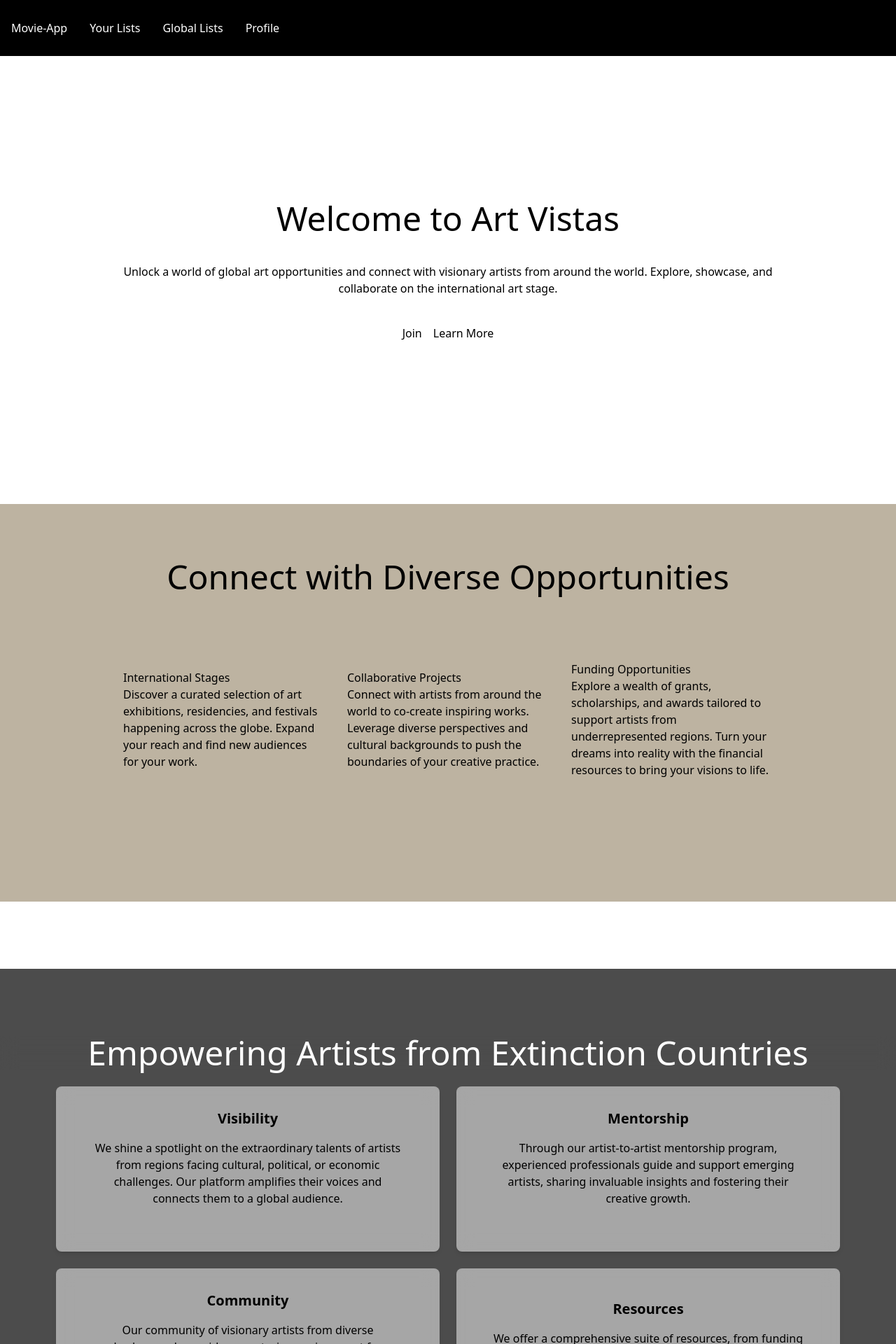
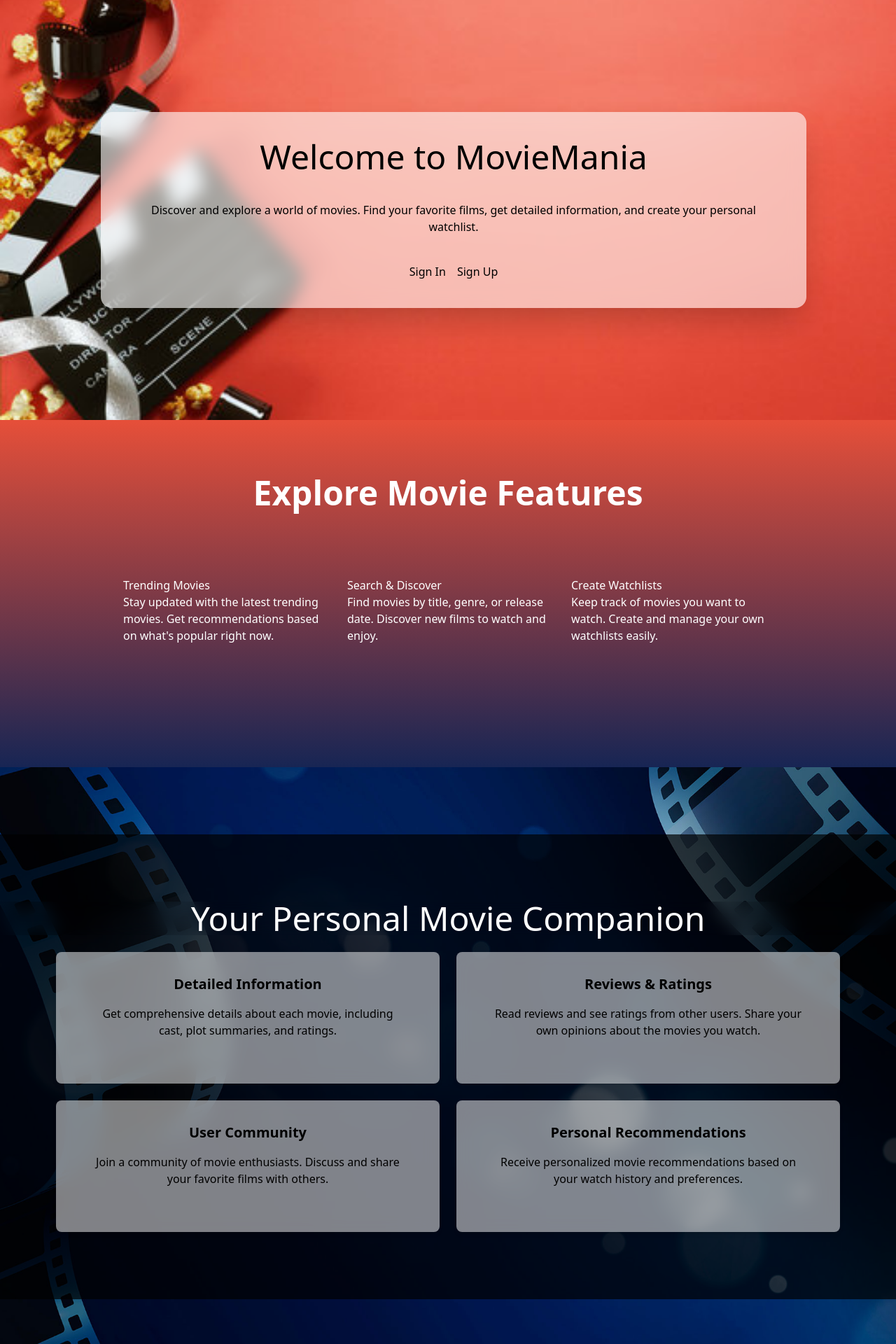
Before and after one commit to CKPRASHANTH07/Movie-App, a React (Create React App) app: page / in a window 1280 px wide. Shown: the top 1920 px of the page at 70% size. Built offline with nearby package versions, Linux system fonts and the light colour scheme; the HTML template or start-up script is replaced by a standard one.

Commit message:
modified:   src/App.js 	modified:   src/components/Home.js 	modified:   src/components/common/Header.js 	new file:   src/images/bggm.jpg 	new file:   src/images/bggm1.jpg

```diff
--- a/src/App.js
+++ b/src/App.js
@@ -1,5 +1,5 @@
 import React from "react";
-import { BrowserRouter as  Router, Route, Routes  } from "react-router-dom";
+import { BrowserRouter as Router, Route, Routes, useLocation } from "react-router-dom";
 import Signin from "./components/Authentication/Signin";
 import Signup from "./components/Authentication/Signup";
 import PageNotFound from "./components/PageNotFound";
@@ -7,22 +7,28 @@ import MovieList from "./components/Movie/MovieList";
 import Home from "./components/Home";
 import Header from "./components/common/Header";
 import Footer from "./components/common/Footer";
+
 function App() {
   return (
     <div>
-     <Router>
-      <Header />
-      <Routes>
-      <Route path="/" Component={Home}/>
-      <Route path="/Signin" Component={Signin}/>
-      <Route path="/Signup" Component={Signup}/>
-      <Route path="/movieList" Component={MovieList}/>
-      <Route path="*" Component={PageNotFound}/>
-      </Routes>
-      <Footer />
+      <Router>
+        <ConditionalHeader />
+        <Routes>
+          <Route path="/" element={<Home />} />
+          <Route path="/Signin" element={<Signin />} />
+          <Route path="/Signup" element={<Signup />} />
+          <Route path="/movieList" element={<MovieList />} />
+          <Route path="*" element={<PageNotFound />} />
+        </Routes>
+        <Footer />
       </Router>
     </div>
   );
 }
 
+function ConditionalHeader() {
+  const location = useLocation();
+  return location.pathname !== '/' ? <Header /> : null;
+}
+
 export default App;
--- a/src/components/Home.js
+++ b/src/components/Home.js
@@ -1,139 +1,122 @@
-import React from 'react'
-import { Link } from 'react-router-dom'
+import React from 'react';
+import { Link } from 'react-router-dom';
+import bggm from '../images/bggm.jpg'
+import bggm1 from '../images/bggm1.jpg'
+
 
 const Home = () => {
   return (
     <div>
-    <div className='p-2 h-[600px] md:p-32 space-y-8 space-x-4 relative'>
-
-  <div className='relative z-10 backdrop-blur-md space-y-10 bg-white/30 rounded-2xl p-10'>
-    <h1 className='text-4xl md:text-5xl text-center'>Welcome to Art Vistas</h1>
-    <p className='text-center'>Unlock a world of global art opportunities and connect with visionary artists from around the world. Explore, showcase, and collaborate on the international art stage.</p>
+      <div className='p-2 h-[600px] md:p-32 space-y-8 space-x-4 relative bg-gradient-to-br from-black to-orange-400/40'>
+      <img src={bggm1} alt='' className='absolute inset-0 w-full h-full object-cover z-0' />
+        <div className='relative z-10 backdrop-blur-md space-y-10 bg-white/60 shadow-2xl rounded-2xl p-10'>
+          <h1 className='text-4xl md:text-5xl text-center font- bold'>Welcome to MovieMania</h1>
+          <p className='text-center'>
+            Discover and explore a world of movies. Find your favorite films, get detailed information, and create your personal watchlist.
+          </p>
           <div className='space-x-4 text-center'>
-      <Link to='/Signin' className='primary-button'>Join</Link>
-      <Link to='/Signup' className='secondary-button'>Learn More</Link>
+            <Link to='/signin' className='primary-button'>Sign In</Link>
+            <Link to='/signup' className='secondary-button'>Sign Up</Link>
           </div>
         </div>
       </div>
 
-
-
-
-
-<div className=' bg-[#BDB3A1] md:p-20 p-8  '>
-  <h1 className='text-4xl md:text-5xl text-center'>Connect with Diverse Opportunities</h1>
+      <div className='bg-gradient-to-b from-[#E64F39] to-blue-950 md:p-20 p-8 text-white'>
+        <h1 className='text-4xl md:text-5xl text-center font-bold'>Explore Movie Features</h1>
         <div className='flex lg:flex-row flex-col items-center p-20'>
           <div className='w-[400px] m-4'>
-      <h2>International Stages</h2>
-      <p>Discover a curated selection of art exhibitions, residencies, and festivals happening across the globe. Expand your reach and find new audiences for your work.</p>
+            <h2>Trending Movies</h2>
+            <p>Stay updated with the latest trending movies. Get recommendations based on what's popular right now.</p>
           </div>
           <div className='w-[400px] m-4'>
-      <h2>Collaborative Projects</h2>
-      <p>Connect with artists from around the world to co-create inspiring works. Leverage diverse perspectives and cultural backgrounds to push the boundaries of your creative practice.</p>
+            <h2>Search & Discover</h2>
+            <p>Find movies by title, genre, or release date. Discover new films to watch and enjoy.</p>
           </div>
           <div className='w-[400px] m-4'>
-      <h2>Funding Opportunities</h2>
-      <p>Explore a wealth of grants, scholarships, and awards tailored to support artists from underrepresented regions. Turn your dreams into reality with the financial resources to bring your visions to life.</p>
+            <h2>Create Watchlists</h2>
+            <p>Keep track of movies you want to watch. Create and manage your own watchlists easily.</p>
           </div>
         </div>
       </div>
 
-
-
-
-
       <div className='relative bg-transparent py-24'>
         <div className='relative z-10 py-24 bg-black/70'>
-    <h1 className='mb-6 backdrop-blur-md text-center text-white text-4xl md:text-5xl'>Empowering Artists from Extinction Countries</h1>
-    <div className="grid grid-cols-1 md:grid-cols-2 gap-6 mx-4 md:mx-20">
-      <figure className="flex flex-col items-center justify-center p-8 text-center bg-white/50 backdrop-blur-md  rounded-lg shadow-md">
-        <blockquote className="max-w-md mx-auto mb-4 lg:mb-8">
-          <h2 className="text-xl font-semibold mb-4">Visibility</h2>
-          <p>We shine a spotlight on the extraordinary talents of artists from regions facing cultural, political, or economic challenges. Our platform amplifies their voices and connects them to a global audience.</p>
+          <h1 className='mb-6 backdrop-blur-md text-center text-white text-4xl md:text-5xl'>Your Personal Movie Companion</h1>
+          <div className='grid grid-cols-1 md:grid-cols-2 gap-6 mx-4 md:mx-20'>
+            <figure className='flex flex-col items-center justify-center p-8 text-center bg-white/50 backdrop-blur-md rounded-lg shadow-md'>
+              <blockquote className='max-w-md mx-auto mb-4 lg:mb-8'>
+                <h2 className='text-xl font-semibold mb-4'>Detailed Information</h2>
+                <p>Get comprehensive details about each movie, including cast, plot summaries, and ratings.</p>
               </blockquote>
             </figure>
-      <figure className="flex flex-col items-center justify-center p-8 text-center bg-white/50 backdrop-blur-md rounded-lg shadow-md">
-        <blockquote className="max-w-md mx-auto mb-4 lg:mb-8">
-          <h2 className="text-xl font-semibold mb-4">Mentorship</h2>
-          <p>Through our artist-to-artist mentorship program, experienced professionals guide and support emerging artists, sharing invaluable insights and fostering their creative growth.</p>
+            <figure className='flex flex-col items-center justify-center p-8 text-center bg-white/50 backdrop-blur-md rounded-lg shadow-md'>
+              <blockquote className='max-w-md mx-auto mb-4 lg:mb-8'>
+                <h2 className='text-xl font-semibold mb-4'>Reviews & Ratings</h2>
+                <p>Read reviews and see ratings from other users. Share your own opinions about the movies you watch.</p>
               </blockquote>
             </figure>
-      <figure className="flex flex-col items-center justify-center p-8 text-center bg-white/50 backdrop-blur-md rounded-lg shadow-md">
-        <blockquote className="max-w-md mx-auto mb-4 lg:mb-8">
-          <h2 className="text-xl font-semibold mb-4">Community</h2>
-          <p>Our community of visionary artists from diverse backgrounds provides a nurturing environment for collaboration, idea-sharing, and mutual inspiration. Together, we break down barriers and redefine the global art landscape.</p>
+            <figure className='flex flex-col items-center justify-center p-8 text-center bg-white/50 backdrop-blur-md rounded-lg shadow-md'>
+              <blockquote className='max-w-md mx-auto mb-4 lg:mb-8'>
+                <h2 className='text-xl font-semibold mb-4'>User Community</h2>
+                <p>Join a community of movie enthusiasts. Discuss and share your favorite films with others.</p>
               </blockquote>
             </figure>
-      <figure className="flex flex-col items-center justify-center p-8 text-center bg-white/50 backdrop-blur-md rounded-lg shadow-md">
-        <blockquote className="max-w-md mx-auto mb-4 lg:mb-8">
-          <h2 className="text-xl font-semibold mb-4">Resources</h2>
-          <p>We offer a comprehensive suite of resources, from funding opportunities to professional development workshops, empowering artists to thrive and reach new heights in their creative journeys.</p>
+            <figure className='flex flex-col items-center justify-center p-8 text-center bg-white/50 backdrop-blur-md rounded-lg shadow-md'>
+              <blockquote className='max-w-md mx-auto mb-4 lg:mb-8'>
+                <h2 className='text-xl font-semibold mb-4'>Personal Recommendations</h2>
+                <p>Receive personalized movie recommendations based on your watch history and preferences.</p>
               </blockquote>
             </figure>
           </div>
         </div>
-
+        <img src={bggm} alt='' className='absolute inset-0 w-full h-full object-cover z-0' />
       </div>
 
-
-
-
-
-
-<section className="py-10 sm:py-16 lg:py-24 relative  bg-gradient-to-b from-gray-400 on to-yellow-200 ">
-  <div className=" mx-auto max-w-7xl sm:px-6 lg:px-8 z-10 bg-black/30 rounded-xl p-10">
-  <h1 className='pt-10 text-4xl md:text-5xl text-center'>Discover Global Art Stage Openings</h1>
-    <div className="max-w-2xl mx-auto   text-center">
-    </div>
-
-    <ul className="max-w-md mx-auto mt-16 space-y-12">
-      <li className="relative flex items-start">
-        <div className="-ml-0.5 absolute mt-0.5 top-14 left-8 w-px border-l-4 border-dotted border-gray-300 h-full" aria-hidden="true"></div>
-
-        <div className="relative flex items-center justify-center flex-shrink-0 w-16 h-16 bg-white rounded-full shadow">
-          <svg className="w-10 h-10 text-fuchsia-600" xmlns="http://www.w3.org/2000/svg" fill="none" viewBox="0 0 24 24" stroke="currentColor">
-            <path stroke-linecap="round" stroke-linejoin="round" strokeWidth="2" d="M16 7a4 4 0 11-8 0 4 4 0 018 0zM12 14a7 7 0 00-7 7h14a7 7 0 00-7-7z" />
+      <section className='py-10 sm:py-16 lg:py-24 relative bg-gradient-to-b from-blue-800 to-yellow-200'>
+        <div className='mx-auto max-w-7xl sm:px-6 lg:px-8 z-10 bg-black/30 rounded-xl p-10'>
+          <h1 className='pt-10 text-4xl md:text-5xl text-center'>Discover New Movies</h1>
+          <div className='max-w-2xl mx-auto text-center'></div>
+          <ul className='max-w-md mx-auto mt-16 space-y-12'>
+            <li className='relative flex items-start'>
+              <div className='-ml-0.5 absolute mt-0.5 top-14 left-8 w-px border-l-4 border-dotted border-gray-300 h-full' aria-hidden='true'></div>
+              <div className='relative flex items-center justify-center flex-shrink-0 w-16 h-16 bg-white rounded-full shadow'>
+                <svg className='w-10 h-10 text-fuchsia-600' xmlns='http://www.w3.org/2000/svg' fill='none' viewBox='0 0 24 24' stroke='currentColor'>
+                  <path strokeLinecap='round' strokeLinejoin='round' strokeWidth='2' d='M16 7a4 4 0 11-8 0 4 4 0 018 0zM12 14a7 7 0 00-7 7h14a7 7 0 00-7-7z' />
                 </svg>
               </div>
-        <div className="ml-6">
+              <div className='ml-6'>
                 <h2>Explore</h2>
-          <p>Dive into our curated database of international art exhibitions, residencies, and festivals, spanning a wide range of media and genres.</p>
+                <p>Dive into our extensive database of movies, spanning a wide range of genres and eras.</p>
               </div>
             </li>
-
-      <li className="relative flex items-start">
-        <div className="-ml-0.5 absolute mt-0.5 top-14 left-8 w-px border-l-4 border-dotted border-gray-300 h-full" aria-hidden="true"></div>
-
-        <div className="relative flex items-center justify-center flex-shrink-0 w-16 h-16 bg-white rounded-full shadow">
-          <svg className="w-10 h-10 text-fuchsia-600" xmlns="http://www.w3.org/2000/svg" fill="none" viewBox="0 0 24 24" stroke="currentColor">
-            <path stroke-linecap="round" stroke-linejoin="round" strokeWidth="2" d="M15 15l-2 5L9 9l11 4-5 2zm0 0l5 5M7.188 2.239l.777 2.897M5.136 7.965l-2.898-.777M13.95 4.05l-2.122 2.122m-5.657 5.656l-2.12 2.122" />
+            <li className='relative flex items-start'>
+              <div className='-ml-0.5 absolute mt-0.5 top-14 left-8 w-px border-l-4 border-dotted border-gray-300 h-full' aria-hidden='true'></div>
+              <div className='relative flex items-center justify-center flex-shrink-0 w-16 h-16 bg-white rounded-full shadow'>
+                <svg className='w-10 h-10 text-fuchsia-600' xmlns='http://www.w3.org/2000/svg' fill='none' viewBox='0 0 24 24' stroke='currentColor'>
+                  <path strokeLinecap='round' strokeLinejoin='round' strokeWidth='2' d='M15 15l-2 5L9 9l11 4-5 2zm0 0l5 5M7.188 2.239l.777 2.897M5.136 7.965l-2.898-.777M13.95 4.05l-2.122 2.122m-5.657 5.656l-2.12 2.122' />
                 </svg>
               </div>
-        <div className="ml-6">
+              <div className='ml-6'>
                 <h2>Apply</h2>
-          <p>Easily submit your applications to the opportunities that align with your artistic vision and career goals. Our user-friendly platform streamlines the process.</p>
+                <p>Easily add movies to your watchlist and track what you want to see next.</p>
               </div>
             </li>
-
-      <li className="relative flex items-start">
-        <div className="relative flex items-center justify-center flex-shrink-0 w-16 h-16 bg-white rounded-full shadow">
-          <svg className="w-10 h-10 text-fuchsia-600" xmlns="http://www.w3.org/2000/svg" fill="none" viewBox="0 0 24 24" stroke="currentColor">
-            <path stroke-linecap="round" stroke-linejoin="round" strokeWidth="2" d="M13 10V3L4 14h7v7l9-11h-7z" />
+            <li className='relative flex items-start'>
+              <div className='relative flex items-center justify-center flex-shrink-0 w-16 h-16 bg-white rounded-full shadow'>
+                <svg className='w-10 h-10 text-fuchsia-600' xmlns='http://www.w3.org/2000/svg' fill='none' viewBox='0 0 24 24' stroke='currentColor'>
+                  <path strokeLinecap='round' strokeLinejoin='round' strokeWidth='2' d='M13 10V3L4 14h7v7l9-11h-7z' />
                 </svg>
               </div>
-        <div className="ml-6">
+              <div className='ml-6'>
                 <h2>Connect</h2>
-          <p>Forge meaningful connections with art professionals and organizations around the world. Unlock valuable networking opportunities and unlock new collaborations.</p>
+                <p>Engage with a community of movie lovers. Share your reviews and connect with others.</p>
               </div>
             </li>
           </ul>
         </div>
       </section>
+    </div>
+  );
+};
 
-
-
-    </div>
-  )
-}
-
-export default Home
+export default Home;
--- a/src/components/common/Header.js
+++ b/src/components/common/Header.js
@@ -3,12 +3,13 @@ import { Link } from 'react-router-dom'
 
 const Header = () => {
   return (
-    <div className='pb-10'>
+    <div>
     <div className='bg-black h-20 text-white text-center flex '>
-        <Link to="/" className='m-4 mt-7'>Movie-App</Link>
-        <p className='m-4 mt-7'>Your Lists</p>
-        <p className='m-4 mt-7'>Global Lists</p>
-        <p className='m-4 mt-7'>Profile</p>
+        <Link to="/" className='mr-3 ml-3 mt-7'>Movie-App</Link>
+        <Link to="/movieList" className='mr-3 mt-7'>MovieList</Link>
+        <p className='mr-3 mt-7'>Your Lists</p>
+        <p className='mr-3 mt-7'>Global Lists</p>
+        <p className='mr-3 mt-7'>Profile</p>
 
         </div>
         </div>
```
Also changed, not shown: src/images/bggm.jpg (added), src/images/bggm1.jpg (added). Lines whose indentation alone changed are shown as unchanged.
